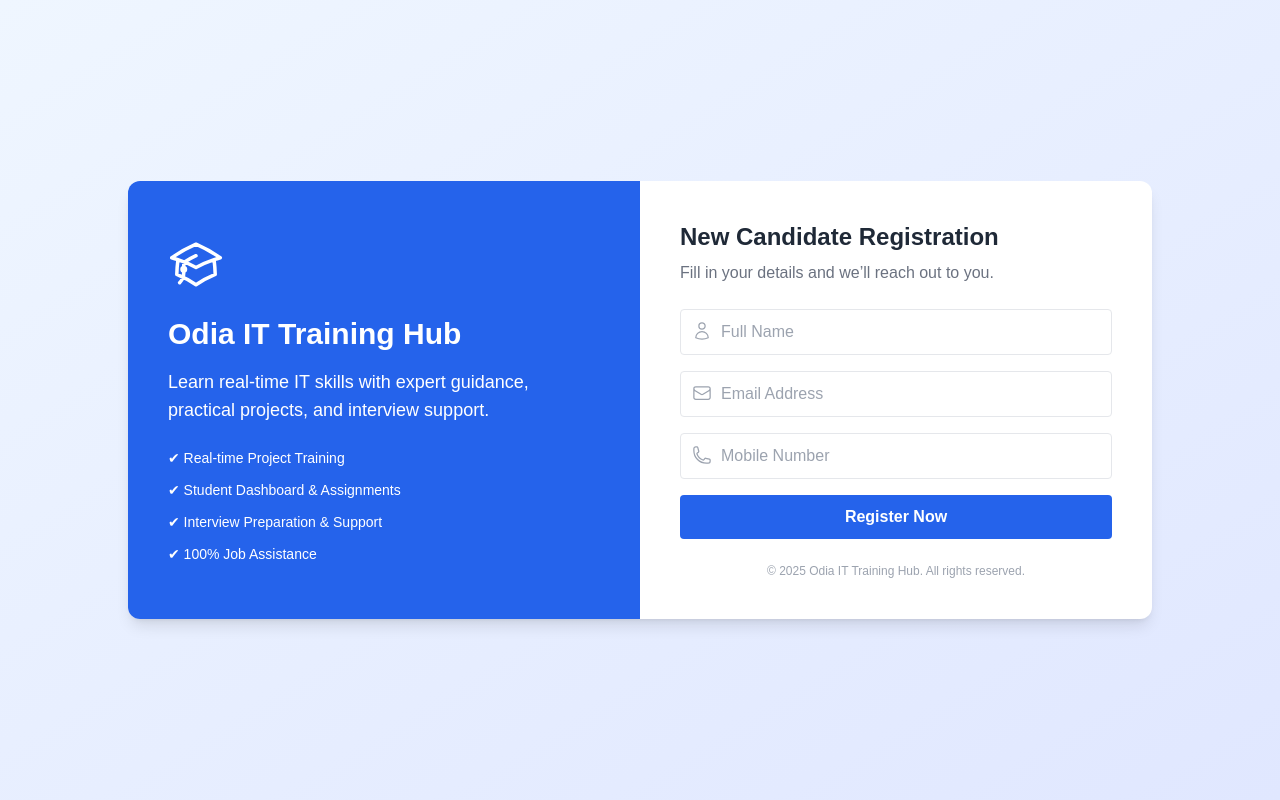
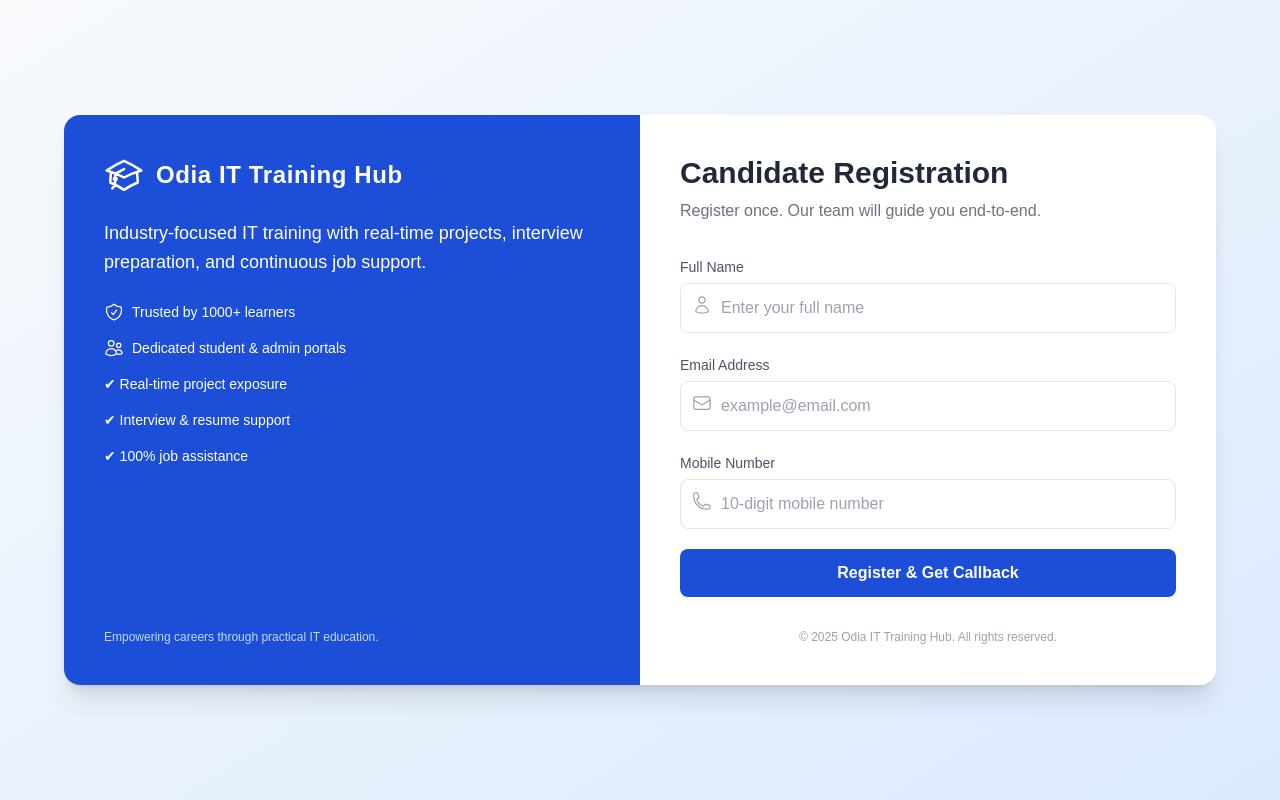
Before and after one commit to ajaykumb/odia-it-training-hub, a Next.js app: page /register in a window 1280 px wide. Built offline with nearby package versions, Linux system fonts and the light colour scheme.

Commit message:
Update RegisterForm.js

```diff
--- a/components/RegisterForm.js
+++ b/components/RegisterForm.js
@@ -6,6 +6,8 @@ import {
   UserIcon,
   EnvelopeIcon,
   PhoneIcon,
+  ShieldCheckIcon,
+  UsersIcon,
 } from "@heroicons/react/24/outline";
 
 export default function RegisterForm() {
@@ -18,9 +20,8 @@ export default function RegisterForm() {
   const [loading, setLoading] = useState(false);
   const [success, setSuccess] = useState("");
 
-  const handleChange = (e) => {
+  const handleChange = (e) =>
     setForm({ ...form, [e.target.name]: e.target.value });
-  };
 
   const handleSubmit = async (e) => {
     e.preventDefault();
@@ -33,105 +34,138 @@ export default function RegisterForm() {
         createdAt: serverTimestamp(),
       });
 
-      setSuccess("Registration successful! Our team will contact you soon.");
+      setSuccess("Registration successful! Our team will contact you shortly.");
       setForm({ name: "", email: "", phone: "" });
-    } catch (error) {
-      alert("Something went wrong. Please try again.");
+    } catch {
+      alert("Registration failed. Please try again.");
     }
 
     setLoading(false);
   };
 
   return (
-    <div className="min-h-screen bg-gradient-to-br from-blue-50 to-indigo-100 flex items-center justify-center px-4">
-      <div className="grid md:grid-cols-2 max-w-5xl w-full bg-white rounded-xl shadow-lg overflow-hidden">
+    <div className="min-h-screen bg-gradient-to-br from-slate-50 to-blue-100 flex items-center justify-center px-4">
+      <div className="max-w-6xl w-full bg-white rounded-2xl shadow-xl grid md:grid-cols-2 overflow-hidden">
 
-        {/* LEFT INFO SECTION */}
-        <div className="hidden md:flex flex-col justify-center bg-blue-600 text-white p-10">
-          <AcademicCapIcon className="w-14 h-14 mb-6" />
-          <h2 className="text-3xl font-bold mb-4">
+        {/* LEFT BRAND SECTION */}
+        <div className="bg-blue-700 text-white p-10 flex flex-col justify-between">
+          <div>
+            <div className="flex items-center gap-3 mb-6">
+              <AcademicCapIcon className="w-10 h-10" />
+              <h1 className="text-2xl font-bold tracking-wide">
                 Odia IT Training Hub
-          </h2>
-          <p className="text-lg mb-6">
-            Learn real-time IT skills with expert guidance, practical projects,
-            and interview support.
+              </h1>
+            </div>
+
+            <p className="text-lg mb-6 leading-relaxed">
+              Industry-focused IT training with real-time projects,
+              interview preparation, and continuous job support.
             </p>
-          <ul className="space-y-3 text-sm">
-            <li>✔ Real-time Project Training</li>
-            <li>✔ Student Dashboard & Assignments</li>
-            <li>✔ Interview Preparation & Support</li>
-            <li>✔ 100% Job Assistance</li>
+
+            <ul className="space-y-4 text-sm">
+              <li className="flex items-center gap-2">
+                <ShieldCheckIcon className="w-5 h-5" />
+                Trusted by 1000+ learners
+              </li>
+              <li className="flex items-center gap-2">
+                <UsersIcon className="w-5 h-5" />
+                Dedicated student & admin portals
+              </li>
+              <li>✔ Real-time project exposure</li>
+              <li>✔ Interview & resume support</li>
+              <li>✔ 100% job assistance</li>
             </ul>
           </div>
 
+          <p className="text-xs text-blue-200 mt-10">
+            Empowering careers through practical IT education.
+          </p>
+        </div>
+
         {/* RIGHT FORM SECTION */}
-        <div className="p-8 md:p-10">
-          <h3 className="text-2xl font-bold text-gray-800 mb-2">
-            New Candidate Registration
-          </h3>
-          <p className="text-gray-500 mb-6">
-            Fill in your details and we’ll reach out to you.
+        <div className="p-10">
+          <h2 className="text-3xl font-bold text-gray-800 mb-2">
+            Candidate Registration
+          </h2>
+          <p className="text-gray-500 mb-8">
+            Register once. Our team will guide you end-to-end.
           </p>
 
-          <form onSubmit={handleSubmit} className="space-y-4">
+          <form onSubmit={handleSubmit} className="space-y-5">
 
-            {/* Name */}
-            <div className="relative">
+            {/* Full Name */}
+            <div>
+              <label className="text-sm font-medium text-gray-600">
+                Full Name
+              </label>
+              <div className="relative mt-1">
                 <UserIcon className="w-5 h-5 text-gray-400 absolute top-3 left-3" />
                 <input
-                type="text"
                   name="name"
-                placeholder="Full Name"
                   required
                   value={form.name}
                   onChange={handleChange}
-                className="w-full pl-10 p-2.5 border rounded focus:ring-2 focus:ring-blue-500 outline-none"
+                  className="w-full pl-10 p-3 border rounded-lg focus:ring-2 focus:ring-blue-600 outline-none"
+                  placeholder="Enter your full name"
                 />
+              </div>
             </div>
 
             {/* Email */}
-            <div className="relative">
+            <div>
+              <label className="text-sm font-medium text-gray-600">
+                Email Address
+              </label>
+              <div className="relative mt-1">
                 <EnvelopeIcon className="w-5 h-5 text-gray-400 absolute top-3 left-3" />
                 <input
                   type="email"
                   name="email"
-                placeholder="Email Address"
                   required
                   value={form.email}
                   onChange={handleChange}
-                className="w-full pl-10 p-2.5 border rounded focus:ring-2 focus:ring-blue-500 outline-none"
+                  className="w-full pl-10 p-3 border rounded-lg focus:ring-2 focus:ring-blue-600 outline-none"
+                  placeholder="example@email.com"
                 />
+              </div>
             </div>
 
             {/* Phone */}
-            <div className="relative">
+            <div>
+              <label className="text-sm font-medium text-gray-600">
+                Mobile Number
+              </label>
+              <div className="relative mt-1">
                 <PhoneIcon className="w-5 h-5 text-gray-400 absolute top-3 left-3" />
                 <input
                   type="tel"
                   name="phone"
-                placeholder="Mobile Number"
                   required
                   value={form.phone}
                   onChange={handleChange}
-                className="w-full pl-10 p-2.5 border rounded focus:ring-2 focus:ring-blue-500 outline-none"
+                  className="w-full pl-10 p-3 border rounded-lg focus:ring-2 focus:ring-blue-600 outline-none"
+                  placeholder="10-digit mobile number"
                 />
               </div>
+            </div>
 
-            {/* Button */}
+            {/* Submit */}
             <button
               type="submit"
               disabled={loading}
-              className="w-full bg-blue-600 hover:bg-blue-700 text-white py-2.5 rounded font-semibold transition"
+              className="w-full bg-blue-700 hover:bg-blue-800 text-white py-3 rounded-lg font-semibold transition"
             >
-              {loading ? "Submitting..." : "Register Now"}
+              {loading ? "Submitting..." : "Register & Get Callback"}
             </button>
           </form>
 
           {success && (
-            <p className="text-green-600 text-center mt-4">{success}</p>
+            <p className="text-green-600 font-medium text-center mt-5">
+              {success}
+            </p>
           )}
 
-          <p className="text-xs text-gray-400 text-center mt-6">
+          <p className="text-xs text-gray-400 text-center mt-8">
             © {new Date().getFullYear()} Odia IT Training Hub. All rights reserved.
           </p>
         </div>
```
Lines whose indentation alone changed are shown as unchanged.
